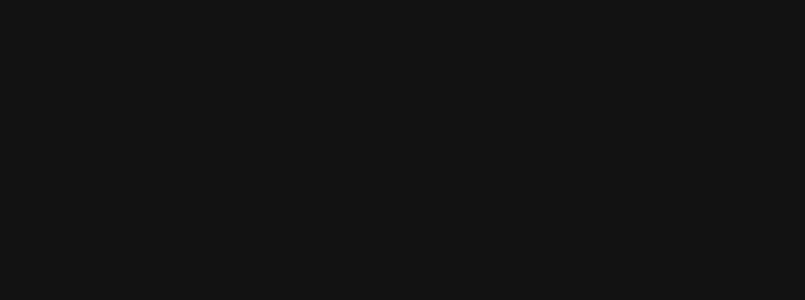
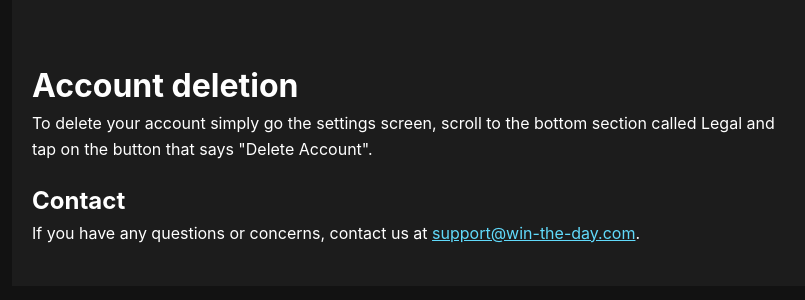
Before and after one commit to Ndubovoi/wintheday.web, a React (Vite) app: page /delete-account in a window 1280 px wide. Before the commit this address had no page. Shown: the top 300 px of the page, without its empty margins (228-1033 px from the left). Built offline with nearby package versions, Linux system fonts and the light colour scheme.

Commit message:
Adding delete account page

```diff
--- /dev/null
+++ b/src/AccountDeletion.tsx
@@ -0,0 +1,17 @@
+import './PrivacyPolicy.css';
+
+export default function AccountDeletion() {
+  return (
+    <div className="privacy-container">
+      <h1>Account deletion</h1>
+      <p>
+        To delete your account simply go the settings screen, scroll to the bottom section called Legal and tap on the button that says "Delete Account".
+      </p>
+
+      <h2>Contact</h2>
+      <p>
+        If you have any questions or concerns, contact us at <a href="mailto:support@win-the-day.com">support@win-the-day.com</a>.
+      </p>
+    </div>
+  );
+}
--- a/src/main.tsx
+++ b/src/main.tsx
@@ -4,6 +4,7 @@
 import { BrowserRouter, Routes, Route } from 'react-router-dom';
 import App from './App';
 import PrivacyPolicy from './PrivacyPolicy';
+import AccountDeletion from './AccountDeletion';
 
 ReactDOM.createRoot(document.getElementById('root')!).render(
   <React.StrictMode>
@@ -11,6 +12,7 @@
       <Routes>
         <Route path="/" element={<App />} />
         <Route path="/privacy" element={<PrivacyPolicy />} />
+        <Route path="/delete-account" element={<AccountDeletion />} />
       </Routes>
     </BrowserRouter>
   </React.StrictMode>
```
